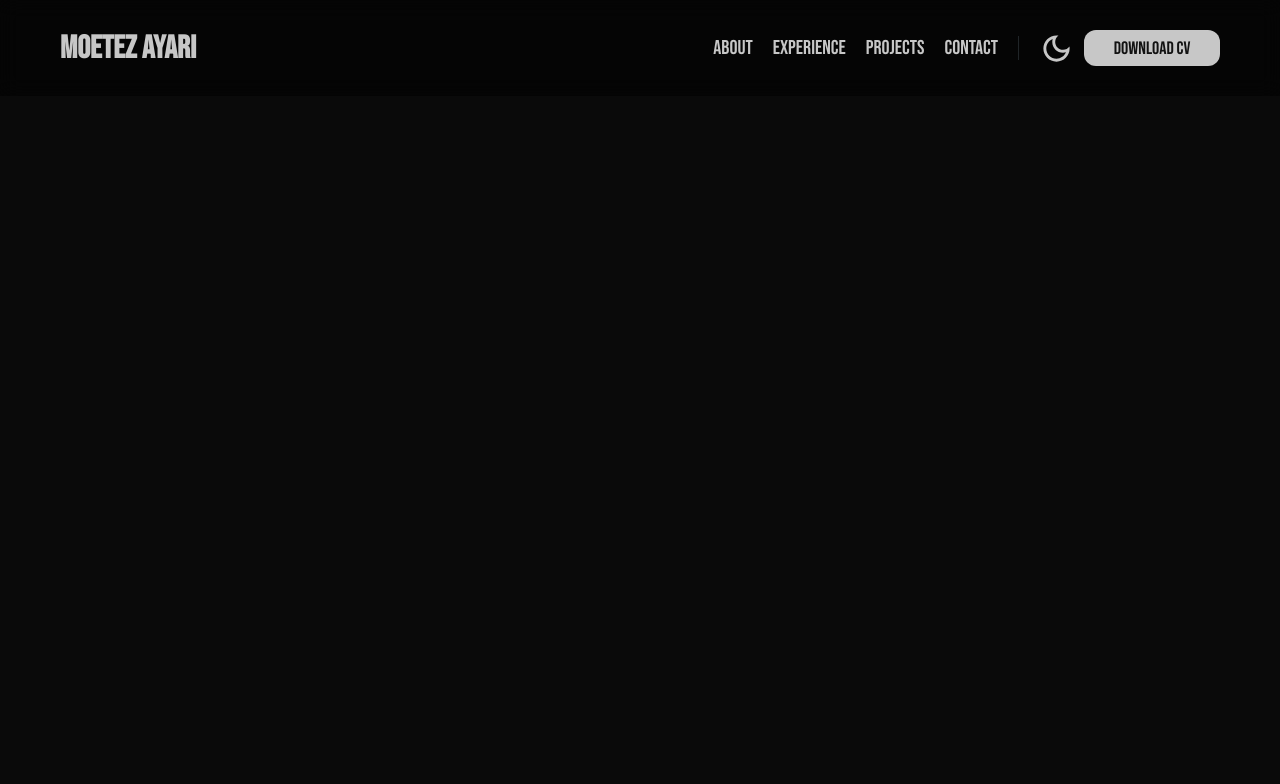
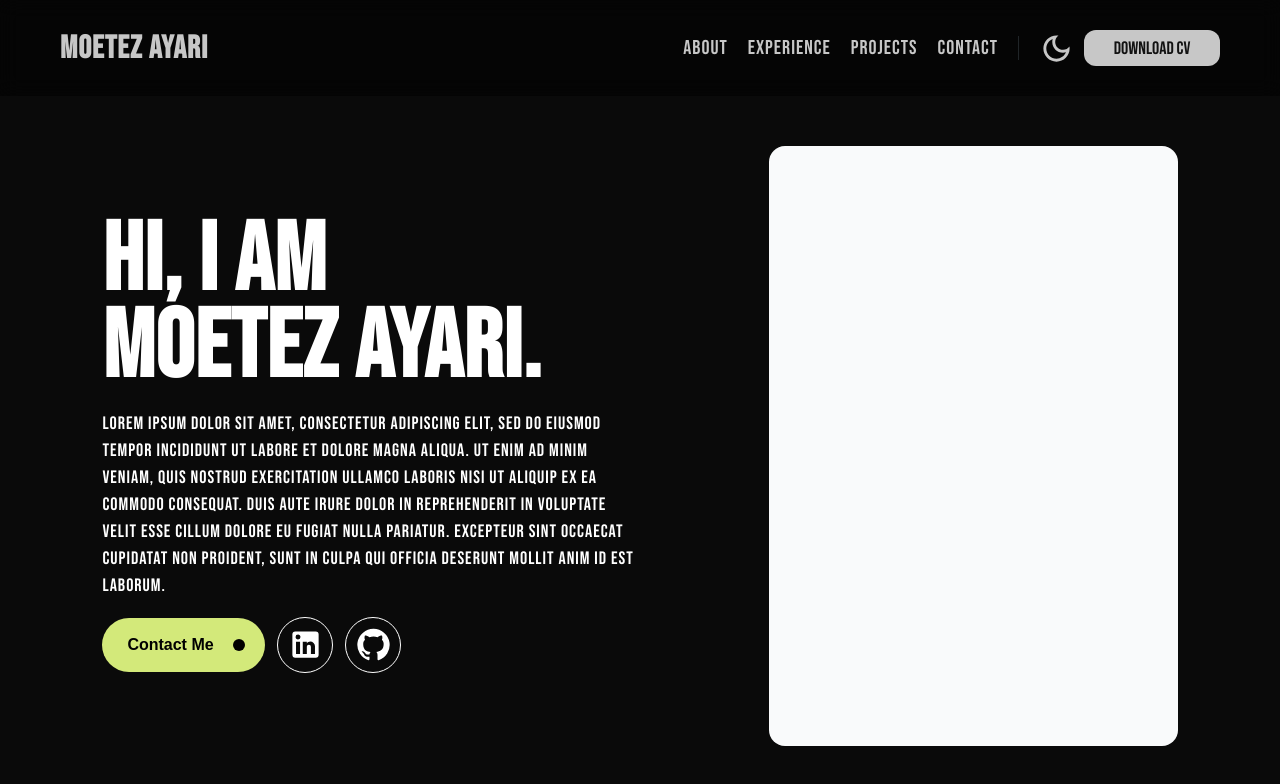
Before and after one commit to moetez96/web-portfolio, a React (Create React App) app: page / in a window 1280 px wide. Shown: the top 784 px of the page. Built offline with nearby package versions, Linux system fonts and the light colour scheme.

Commit message:
Add Home section

```diff
--- a/src/App.js
+++ b/src/App.js
@@ -1,6 +1,7 @@
 import './App.css';
 import Navbar from "./components/layout/Navbar";
 import { useState, useEffect } from "react";
+import Home from "./components/layout/Home";
 
 function App() {
     const [isDark, setIsDark] = useState(() => {
@@ -19,6 +20,7 @@ function App() {
     return (
         <div className="App" data-theme={isDark ? "dark" : "light"}>
             <Navbar handleThemeChange={handleThemeChange} isDark={isDark}/>
+            <Home />
         </div>
     );
 }
--- /dev/null
+++ b/src/components/layout/Home.js
@@ -0,0 +1,35 @@
+import "../../styles/home.css"
+import {ArrowOutward, GitHub, LinkedIn} from "@mui/icons-material";
+function Home() {
+
+    return (
+        <div className="home-wrapper">
+            <div className="home-container">
+                <div className="profile-desc">
+                    <h1>hi, i am</h1>
+                    <h1>Moetez Ayari.</h1>
+                    <p>
+                        Lorem ipsum dolor sit amet, consectetur adipiscing elit, sed do eiusmod tempor incididunt ut labore et dolore magna aliqua. Ut enim ad minim veniam, quis nostrud exercitation ullamco laboris nisi ut aliquip ex ea commodo consequat. Duis aute irure dolor in reprehenderit in voluptate velit esse cillum dolore eu fugiat nulla pariatur. Excepteur sint occaecat cupidatat non proident, sunt in culpa qui officia deserunt mollit anim id est laborum.                    </p>
+                    <span className="profile-contact-btns">
+                        <button>
+                            Contact Me
+                            <div className="circle">
+                                <span><ArrowOutward /></span>
+                            </div>
+                        </button>
+                        <div className="contact-icons">
+                            <LinkedIn fontSize={'large'}/></div>
+                        <div className="contact-icons">
+                            <GitHub fontSize={'large'}/></div>
+                    </span>
+                </div>
+
+                <div className="profile-pic-container">
+
+                </div>
+            </div>
+        </div>
+    );
+}
+
+export default Home;
--- a/src/index.css
+++ b/src/index.css
@@ -7,6 +7,7 @@ body {
   background-color: rgba(10, 10, 10, 0.96);
   -webkit-tap-highlight-color: transparent;
   -webkit-touch-callout: none;
+  letter-spacing: 1px;
 }
 
 :root {
@@ -16,6 +17,7 @@ body {
   --button-text: rgba(10, 10, 10, 0.96);
   --button-hover-color: rgba(51, 51, 51, 0.96);
   --nav-text-color:#C7C7C7;
+  --text-color: #FFFFFF;
 }
 
 [data-theme="light"] {
@@ -25,4 +27,5 @@ body {
   --button-text: rgba(240, 240, 240, 0.96);
   --button-hover-color: rgba(199, 199, 199, 0.96);
   --nav-text-color:#383838;
+  --text-color: #000000FF;
 }
--- /dev/null
+++ b/src/styles/home.css
@@ -0,0 +1,123 @@
+.home-wrapper {
+    position: relative;
+    width: 100%;
+    height: max-content;
+    max-height: 100dvh;
+    padding-top: 96px;
+    bottom: 10px;
+    color: var(--text-color);
+    background-color: var(--primary-background-color);
+}
+.home-container {
+    display: flex;
+    align-items: center;
+    justify-content: space-between;
+    padding: 0 8%;
+    max-width: 100%;
+    margin-top: 60px;
+}
+
+.profile-desc {
+    width: 50%;
+     >h1 {
+         font-size: 7.5vw;
+         line-height: 90%;
+         padding: 0;
+         margin: 0;
+     }
+    >p {
+        font-size: 18px;
+        line-height: 150%;
+    }
+}
+
+.profile-contact-btns {
+    width: max-content;
+    display: flex;
+    align-items: center;
+    gap: 12px;
+    > button {
+        background-color: #D3E97A;
+        height: 54px;
+        min-width: 163px;
+        padding: 0 25px;
+        border: 0;
+        border-radius: 100px;
+        font-weight: bold;
+        font-size: 16px;
+        cursor: pointer;
+        position: relative;
+        text-align: left;
+    }
+
+    > button .circle {
+        position: absolute;
+        right: 20px;
+        top: 50%;
+        transform: translateY(-50%);
+        width: 12px;
+        height: 12px;
+        background-color: #000;
+        border-radius: 50%;
+        transition: all 0.3s ease;
+        display: flex;
+        justify-content: center;
+        align-items: center;
+        > span {
+            display: none;
+            transition: all 0.3s ease;
+            color: white;
+        }
+    }
+
+    > button:hover .circle {
+        width: 38px;
+        height: 38px;
+        right: 10px;
+
+        > span {
+            display: block;
+        }
+    }
+
+    > button:hover {
+        background-color: rgba(149, 169, 54, 0.8);
+    }
+}
+
+.contact-icons {
+    min-width: 54px;
+    min-height: 54px;
+    background-color: transparent;
+    border-radius: 100px;
+    display: flex;
+    justify-content: center;
+    align-items: center;
+    margin: 0;
+    padding: 0;
+    border: 1px solid var(--text-color);
+    cursor: pointer;
+    transition: all 0.3s ease-in-out;
+}
+
+.contact-icons:hover {
+    background-color: rgba(175, 175, 175, 0.4);
+}
+
+.profile-pic-container {
+    background-color: #F9FAFB;
+    width: 38%;
+    height: 600px;
+    border-radius: 16px;
+}
+
+@media (max-width: 768px) {
+    .home-wrapper {
+        padding-top: 66px;
+    }
+
+    .home-container {
+        margin-top: 30px;
+    }
+
+}
--- a/src/styles/navbar.css
+++ b/src/styles/navbar.css
@@ -1,5 +1,5 @@
 .navbar-wrapper {
-    position: absolute;
+    position: fixed;
     display: flex;
     justify-content: space-between;
     align-items: center;
@@ -12,6 +12,7 @@
     max-width: 100%;
     height: 96px;
     color: var(--nav-text-color);
+    z-index: 1;
 }
 
 .navbar-menu-container {
```
